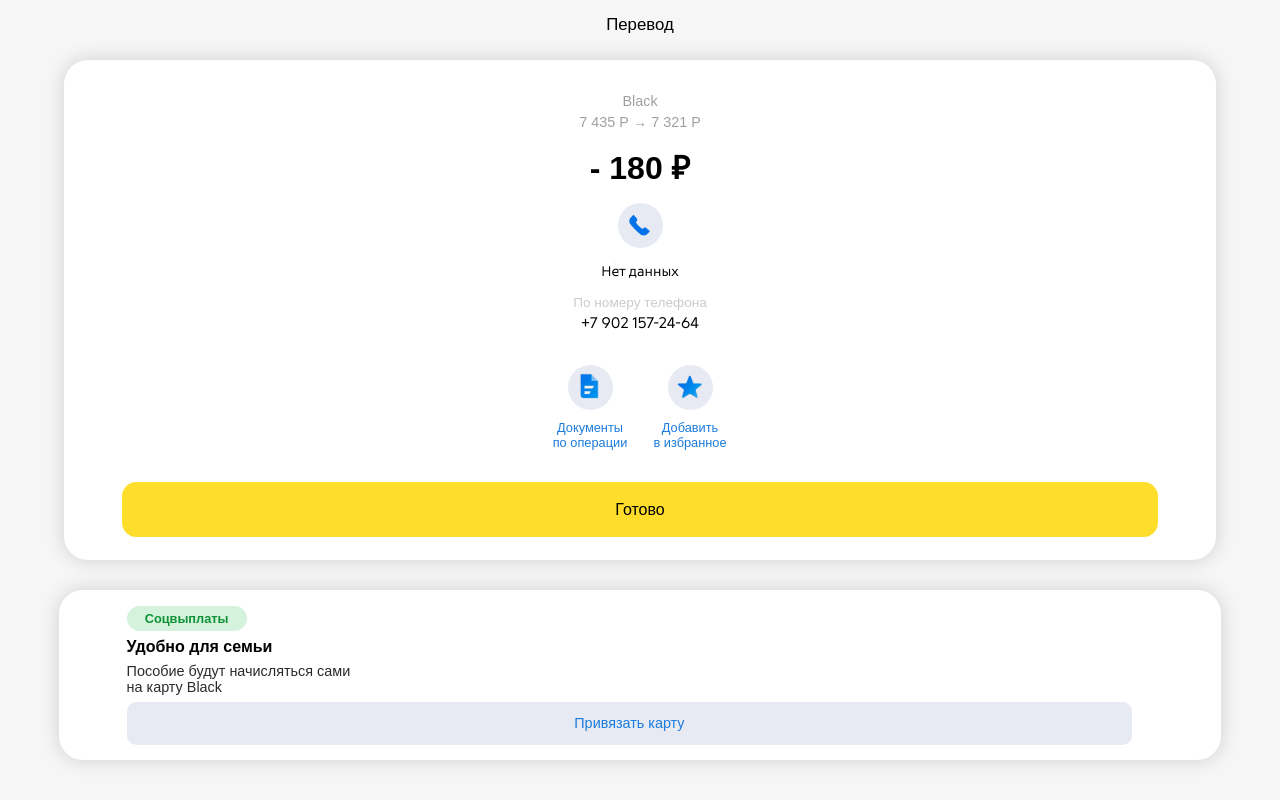
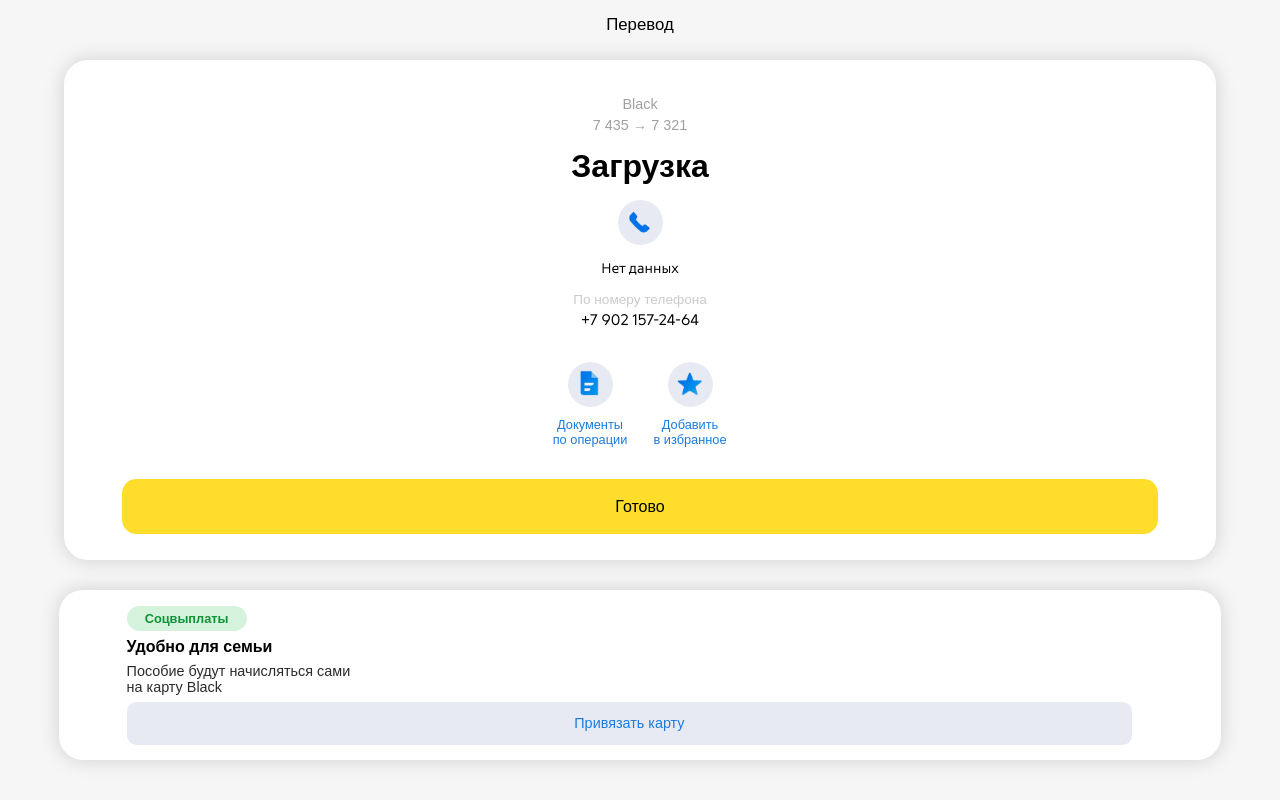
Before and after one commit to Edqwird/feiik, a plain HTML site: page src.html in a window 1280 px wide. Drawn offline with Linux system fonts and the light colour scheme.

Commit message:
Add files via upload

```diff
--- a/src.html
+++ b/src.html
@@ -12,10 +12,10 @@
     <div class="title">
         <div class="chj">
             <div class="sch-card">Black</div>
-            <div class="sum-text">7 435 Р → 7 321 Р</div>
+            <div class="sum-text">7 435  → 7 321 </div>
         </div>
 
-        <div class="sum">- 180 ₽</div>
+        <div class="sum">Загрузка</div>
         <div class="boxies">
             <img class="img-number" src="tele.png">
         </div>
```
